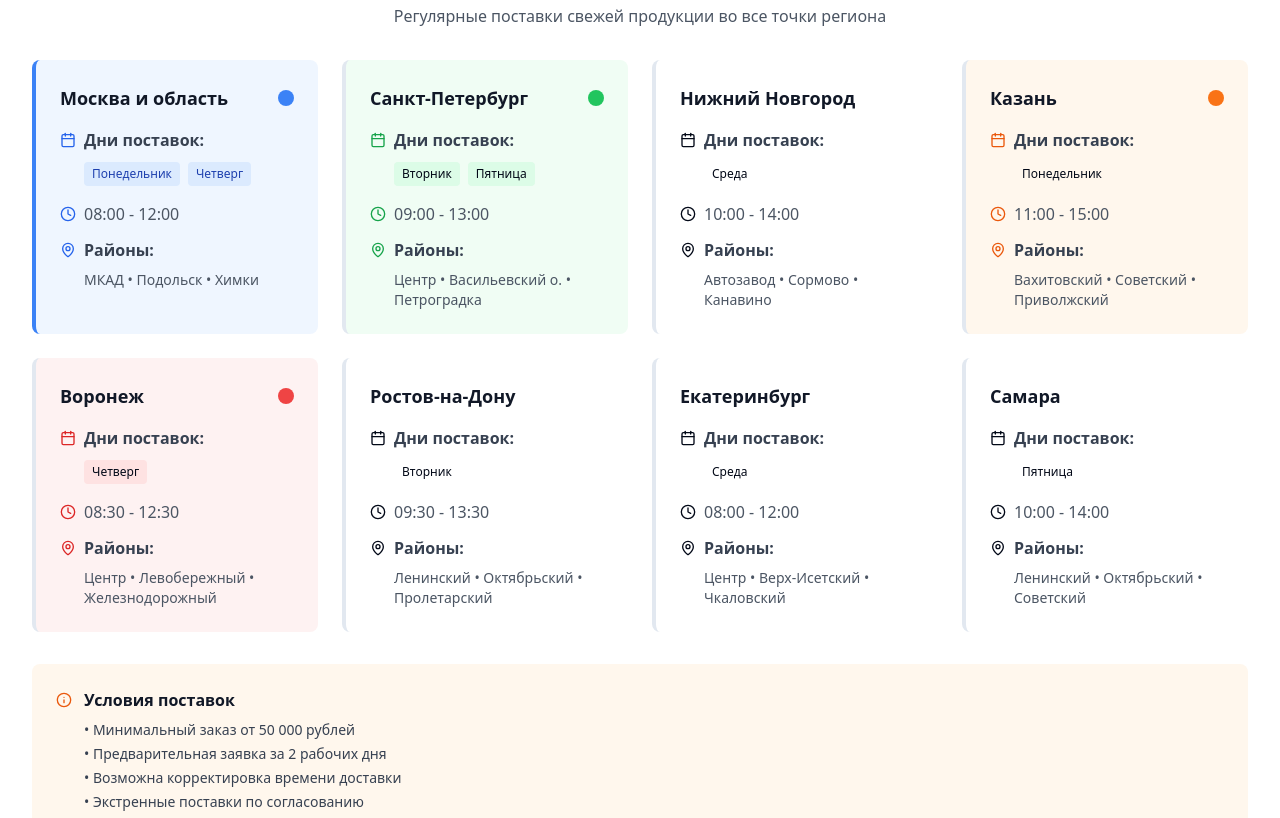
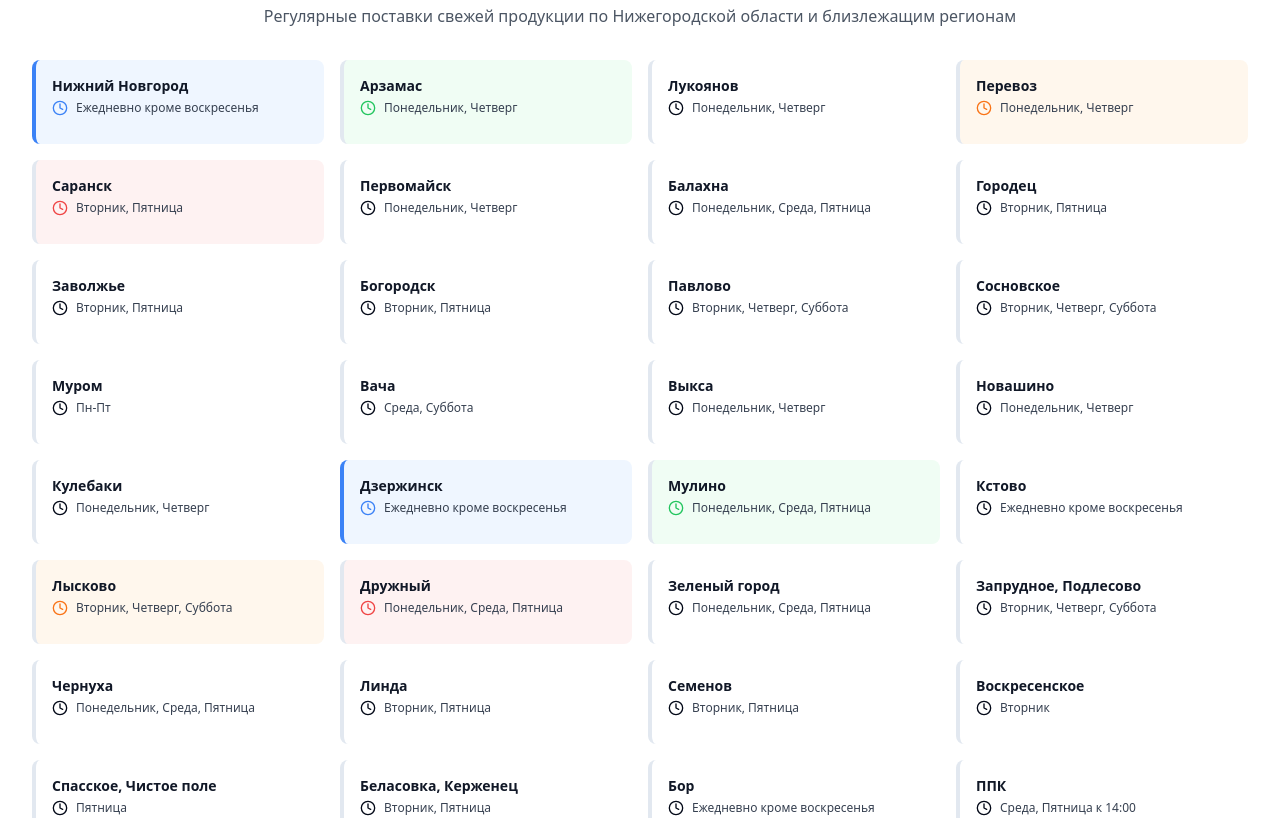
Before and after one commit to pr-poehali-dev/darina-meat-website, a React (Vite) app: page / in a window 1280 px wide. Shown: the part 5400-6218 px from the top of the page. Built offline with nearby package versions, Linux system fonts and the light colour scheme.

Commit message:
Обновить график доставки по городам

```diff
--- a/src/components/DarinaBrand.tsx
+++ b/src/components/DarinaBrand.tsx
@@ -330,153 +330,288 @@ const DarinaBrand = () => {
               График поставок по населенным пунктам
             </h3>
             <p className="text-gray-600">
-              Регулярные поставки свежей продукции во все точки региона
+              Регулярные поставки свежей продукции по Нижегородской области и
+              близлежащим регионам
             </p>
           </div>
 
-          <div className="grid md:grid-cols-2 lg:grid-cols-4 gap-6">
+          <div className="grid md:grid-cols-2 lg:grid-cols-3 xl:grid-cols-4 gap-4">
             {[
               {
-                city: "Москва и область",
-                days: ["Понедельник", "Четверг"],
-                time: "08:00 - 12:00",
+                city: "Нижний Новгород",
+                days: "Ежедневно кроме воскресенья",
                 color: "blue",
-                routes: ["МКАД", "Подольск", "Химки"],
+                special: false,
               },
               {
-                city: "Санкт-Петербург",
-                days: ["Вторник", "Пятница"],
-                time: "09:00 - 13:00",
+                city: "Арзамас",
+                days: "Понедельник, Четверг",
                 color: "green",
-                routes: ["Центр", "Васильевский о.", "Петроградка"],
+                special: false,
               },
               {
-                city: "Нижний Новгород",
-                days: ["Среда"],
-                time: "10:00 - 14:00",
+                city: "Лукоянов",
+                days: "Понедельник, Четверг",
                 color: "purple",
-                routes: ["Автозавод", "Сормово", "Канавино"],
+                special: false,
+              },
+              {
+                city: "Перевоз",
+                days: "Понедельник, Четверг",
+                color: "orange",
+                special: false,
+              },
+              {
+                city: "Саранск",
+                days: "Вторник, Пятница",
+                color: "red",
+                special: false,
+              },
+              {
+                city: "Первомайск",
+                days: "Понедельник, Четверг",
+                color: "indigo",
+                special: false,
+              },
+              {
+                city: "Балахна",
+                days: "Понедельник, Среда, Пятница",
+                color: "pink",
+                special: false,
+              },
+              {
+                city: "Городец",
+                days: "Вторник, Пятница",
+                color: "teal",
+                special: false,
+              },
+              {
+                city: "Заволжье",
+                days: "Вторник, Пятница",
+                color: "cyan",
+                special: false,
+              },
+              {
+                city: "Богородск",
+                days: "Вторник, Пятница",
+                color: "emerald",
+                special: false,
+              },
+              {
+                city: "Павлово",
+                days: "Вторник, Четверг, Суббота",
+                color: "violet",
+                special: false,
+              },
+              {
+                city: "Сосновское",
+                days: "Вторник, Четверг, Суббота",
+                color: "amber",
+                special: false,
+              },
+              {
+                city: "Муром",
+                days: "Пн-Пт",
+                color: "lime",
+                special: false,
+              },
+              {
+                city: "Вача",
+                days: "Среда, Суббота",
+                color: "rose",
+                special: false,
+              },
+              {
+                city: "Выкса",
+                days: "Понедельник, Четверг",
+                color: "sky",
+                special: false,
+              },
+              {
+                city: "Новашино",
+                days: "Понедельник, Четверг",
+                color: "yellow",
+                special: false,
+              },
+              {
+                city: "Кулебаки",
+                days: "Понедельник, Четверг",
+                color: "fuchsia",
+                special: false,
+              },
+              {
+                city: "Дзержинск",
+                days: "Ежедневно кроме воскресенья",
+                color: "blue",
+                special: false,
+              },
+              {
+                city: "Мулино",
+                days: "Понедельник, Среда, Пятница",
+                color: "green",
+                special: false,
+              },
+              {
+                city: "Кстово",
+                days: "Ежедневно кроме воскресенья",
+                color: "purple",
+                special: false,
+              },
+              {
+                city: "Лысково",
+                days: "Вторник, Четверг, Суббота",
+                color: "orange",
+                special: false,
+              },
+              {
+                city: "Дружный",
+                days: "Понедельник, Среда, Пятница",
+                color: "red",
+                special: false,
+              },
+              {
+                city: "Зеленый город",
+                days: "Понедельник, Среда, Пятница",
+                color: "indigo",
+                special: false,
+              },
+              {
+                city: "Запрудное, Подлесово",
+                days: "Вторник, Четверг, Суббота",
+                color: "pink",
+                special: false,
+              },
+              {
+                city: "Чернуха",
+                days: "Понедельник, Среда, Пятница",
+                color: "teal",
+                special: false,
+              },
+              {
+                city: "Линда",
+                days: "Вторник, Пятница",
+                color: "cyan",
+                special: false,
+              },
+              {
+                city: "Семенов",
+                days: "Вторник, Пятница",
+                color: "emerald",
+                special: false,
+              },
+              {
+                city: "Воскресенское",
+                days: "Вторник",
+                color: "violet",
+                special: false,
+              },
+              {
+                city: "Спасское, Чистое поле",
+                days: "Пятница",
+                color: "amber",
+                special: false,
+              },
+              {
+                city: "Беласовка, Керженец",
+                days: "Вторник, Пятница",
+                color: "lime",
+                special: false,
+              },
+              {
+                city: "Бор",
+                days: "Ежедневно кроме воскресенья",
+                color: "rose",
+                special: false,
+              },
+              {
+                city: "ППК",
+                days: "Среда, Пятница к 14:00",
+                color: "sky",
+                special: false,
+              },
+              {
+                city: "Чебоксары",
+                days: "По заявке",
+                color: "yellow",
+                special: true,
+                note: "При условии сбора заказов на целую машину 5000кг",
+              },
+              {
+                city: "Йошкар-Ола",
+                days: "По заявке",
+                color: "fuchsia",
+                special: true,
+                note: "При условии сбора заказов на целую машину 5000кг",
+              },
+              {
+                city: "Иваново",
+                days: "Среда, Воскресенье",
+                color: "blue",
+                special: false,
+              },
+              {
+                city: "Чкаловск",
+                days: "Среда",
+                color: "green",
+                special: false,
               },
               {
                 city: "Казань",
-                days: ["Понедельник"],
-                time: "11:00 - 15:00",
-                color: "orange",
-                routes: ["Вахитовский", "Советский", "Приволжский"],
-              },
-              {
-                city: "Воронеж",
-                days: ["Четверг"],
-                time: "08:30 - 12:30",
-                color: "red",
-                routes: ["Центр", "Левобережный", "Железнодорожный"],
-              },
-              {
-                city: "Ростов-на-Дону",
-                days: ["Вторник"],
-                time: "09:30 - 13:30",
-                color: "indigo",
-                routes: ["Ленинский", "Октябрьский", "Пролетарский"],
-              },
-              {
-                city: "Екатеринбург",
-                days: ["Среда"],
-                time: "08:00 - 12:00",
-                color: "pink",
-                routes: ["Центр", "Верх-Исетский", "Чкаловский"],
-              },
-              {
-                city: "Самара",
-                days: ["Пятница"],
-                time: "10:00 - 14:00",
-                color: "teal",
-                routes: ["Ленинский", "Октябрьский", "Советский"],
+                days: "Вторник",
+                color: "purple",
+                special: false,
               },
             ].map((delivery, index) => (
               <div
                 key={index}
-                className={`p-6 rounded-lg border-l-4 border-${delivery.color}-500 bg-${delivery.color}-50 hover:shadow-md transition-shadow`}
+                className={`p-4 rounded-lg border-l-4 border-${delivery.color}-500 bg-${delivery.color}-50 hover:shadow-md transition-shadow`}
               >
-                <div className="flex items-center justify-between mb-4">
-                  <h4 className="font-bold text-gray-900 text-lg">
+                <div className="mb-3">
+                  <h4 className="font-bold text-gray-900 text-sm mb-1">
                     {delivery.city}
                   </h4>
-                  <div
-                    className={`w-4 h-4 rounded-full bg-${delivery.color}-500`}
-                  ></div>
-                </div>
-
-                <div className="space-y-3">
-                  <div className="space-y-2">
-                    <div className="flex items-center space-x-2">
-                      <Icon
-                        name="Calendar"
-                        size={16}
-                        className={`text-${delivery.color}-600`}
-                      />
-                      <span className="font-semibold text-gray-700">
-                        Дни поставок:
-                      </span>
-                    </div>
-                    <div className="pl-6">
-                      {delivery.days.map((day, dayIndex) => (
-                        <div
-                          key={dayIndex}
-                          className={`inline-block bg-${delivery.color}-100 text-${delivery.color}-800 px-2 py-1 rounded text-xs font-medium mr-2 mb-1`}
-                        >
-                          {day}
-                        </div>
-                      ))}
-                    </div>
-                  </div>
-
                   <div className="flex items-center space-x-2">
                     <Icon
                       name="Clock"
-                      size={16}
-                      className={`text-${delivery.color}-600`}
+                      size={14}
+                      className={`text-${delivery.color}-500 flex-shrink-0`}
                     />
-                    <span className="text-gray-600 font-medium">
-                      {delivery.time}
+                    <span className="text-xs text-gray-700 font-medium">
+                      {delivery.days}
                     </span>
                   </div>
-
-                  <div className="space-y-2">
-                    <div className="flex items-center space-x-2">
+                  {delivery.special && delivery.note && (
+                    <div className="mt-2 p-2 bg-yellow-100 rounded text-xs text-yellow-800">
                       <Icon
-                        name="MapPin"
-                        size={16}
-                        className={`text-${delivery.color}-600`}
+                        name="AlertTriangle"
+                        size={12}
+                        className="inline mr-1"
                       />
-                      <span className="font-semibold text-gray-700">
-                        Районы:
-                      </span>
+                      {delivery.note}
                     </div>
-                    <div className="pl-6 text-sm text-gray-600">
-                      {delivery.routes.join(" • ")}
-                    </div>
-                  </div>
+                  )}
                 </div>
               </div>
             ))}
           </div>
 
-          <div className="mt-8 p-6 bg-orange-50 rounded-lg">
+          <div className="mt-8 p-6 bg-gradient-to-r from-blue-50 to-indigo-50 rounded-lg">
             <div className="flex items-start space-x-3">
               <Icon
                 name="Info"
                 size={20}
-                className="text-orange-600 mt-1 flex-shrink-0"
+                className="text-blue-500 flex-shrink-0 mt-0.5"
               />
               <div>
-                <h4 className="font-semibold text-gray-900 mb-2">
-                  Условия поставок
+                <h4 className="font-bold text-gray-900 mb-2">
+                  Важная информация
                 </h4>
                 <ul className="text-sm text-gray-700 space-y-1">
-                  <li>• Минимальный заказ от 50 000 рублей</li>
-                  <li>• Предварительная заявка за 2 рабочих дня</li>
-                  <li>• Возможна корректировка времени доставки</li>
-                  <li>• Экстренные поставки по согласованию</li>
+                  <li>• Время доставки уточняйте у менеджера</li>
+                  <li>• Возможна корректировка графика в праздничные дни</li>
+                  <li>
+                    • Минимальная сумма заказа может варьироваться по регионам
+                  </li>
                 </ul>
               </div>
             </div>
```
